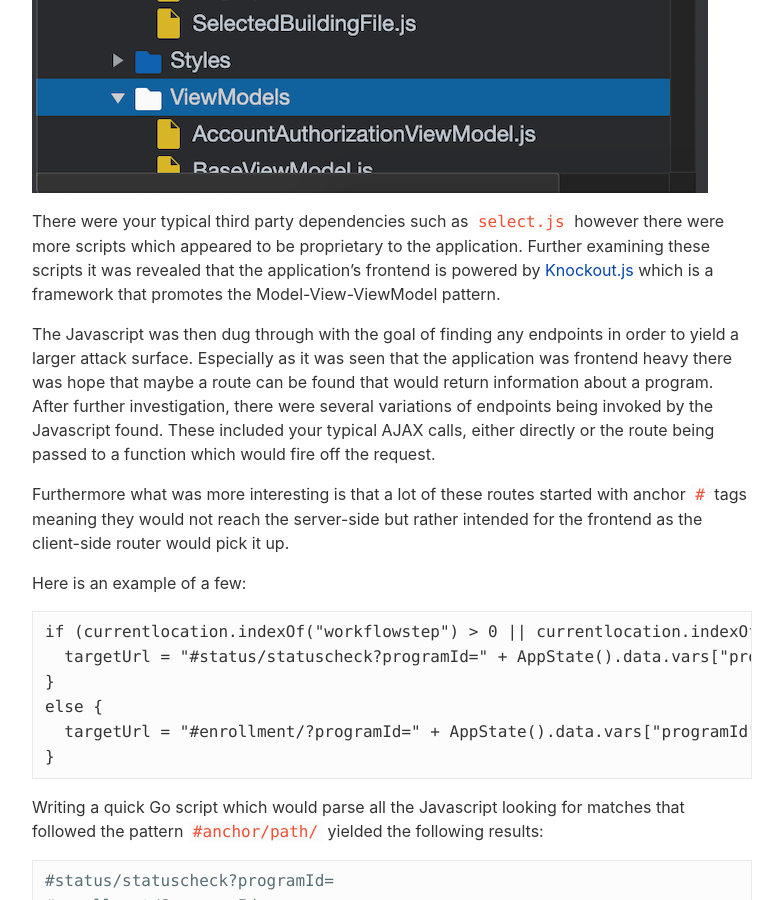
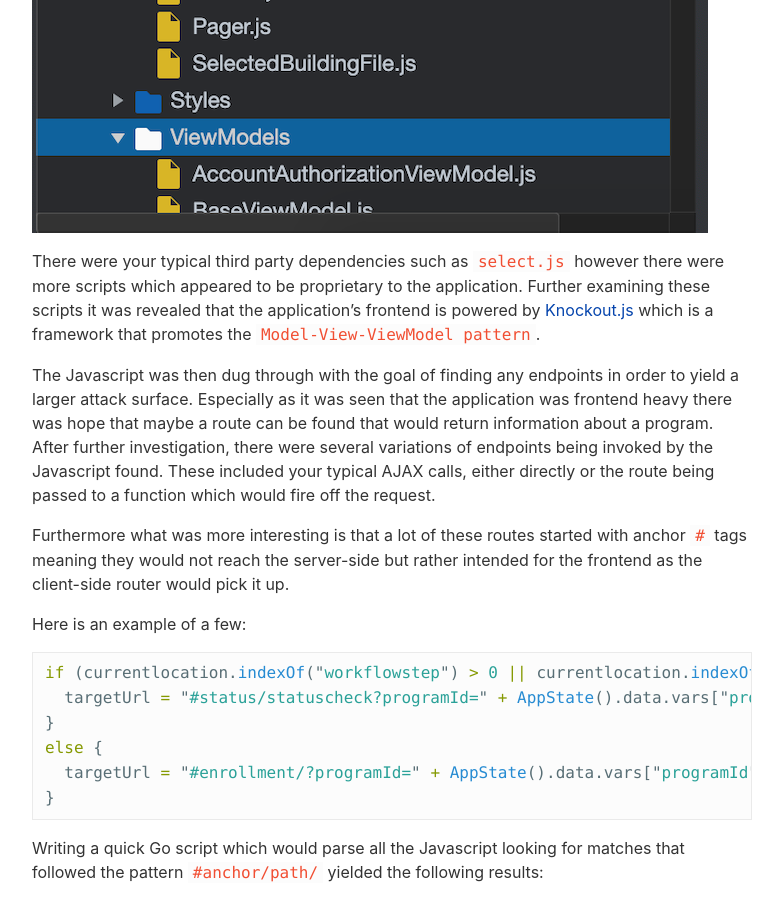
Before and after one commit to ingredous/ingredous.github.io, a Jekyll site: the page built from _posts/2021-09-01-in-progress.md, in a window 1280 px wide and 900 px high, scrolled down 4406 px. Shown: the whole window, without its empty margins (8-791 px from the left). Built offline with Jekyll 4.4.1, drawn with Linux system fonts in a browser that asks for light colours; some of the changed text lies outside the part shown.

Commit message:
more typoss

````diff
--- a/_posts/2021-09-01-in-progress.md
+++ b/_posts/2021-09-01-in-progress.md
@@ -23,6 +23,7 @@
 To combat some of the points discussed above, my team has been experimenting with various workflows. One of the workflows that we have found that currently works best is using software to map out the attack surface and then using the human approach to quickly categorize the risk the application poses. To map out the public attack surface, we have been leveraging the power of the [Intrigue Core Engine](https://github.com/intrigueio/intrigue-core).  The Core Engine is a powerful beast as it will utilize different techniques to best map out the attack surface while also providing software fingerprints due in part to the robust application and service fingerprinting library known as [Intrigue Ident](https://github.com/intrigueio/intrigue-ident). Throughout soldifying this workflow we have discovered several cues which help us to quick categorize whether an application is worth further exploring or put it on the backburner.
 
 Examples of such cues can include:
+
 **Please keep in mind that all the cues described below are accounting for the fact that the application is exposed to the Internet. While it is true that internal applications possess a risk, an attacker would require access by other means most likely by leveraging some form of exploitation in an exposed asset thus increasing the complexity required to exploit internal applications.**
 
 - Whether or not the application is behind a login panel. If so, this may mean that the application possesses some form of information that requires an authorized party to view and at the very least has some form of attack surface with services talking to another one another (e.g DBMS, etc.)
@@ -57,14 +58,14 @@
 
 ![Screenshot]({{ site.baseurl }}/images/posts/2020/eecp/sources.png)
 
-There were your typical third party dependencies such as `select.js` however there were more scripts which appeared to be proprietary to the application. Further examining these scripts it was revealed that the application's frontend is powered by [Knockout.js](https://knockoutjs.com/) which is a framework that promotes the Model-View-ViewModel pattern.
+There were your typical third party dependencies such as `select.js` however there were more scripts which appeared to be proprietary to the application. Further examining these scripts it was revealed that the application's frontend is powered by [Knockout.js](https://knockoutjs.com/) which is a framework that promotes the `Model-View-ViewModel pattern`.
 
 The Javascript was then dug through with the goal of finding any endpoints in order to yield a larger attack surface. Especially as it was seen that the application was frontend heavy there was hope that maybe a route can be found that would return information about a program. After further investigation, there were several variations of endpoints being invoked by the Javascript found. These included your typical AJAX calls, either directly or the route being passed to a function which would fire off the request.
 
 Furthermore what was more interesting is that a lot of these routes started with anchor `#` tags meaning they would not reach the server-side but rather intended for the frontend as the client-side router would pick it up.
 
 Here is an example of a few:
-```javascript=
+```js
 if (currentlocation.indexOf("workflowstep") > 0 || currentlocation.indexOf("etoken") > 0 || currentlocation.indexOf("statuscheck") > 0) {
   targetUrl = "#status/statuscheck?programId=" + AppState().data.vars["programId"];
 }
````
Also changed, not shown: other parts of _posts/2021-09-01-in-progress.md (+1 -1 lines).
